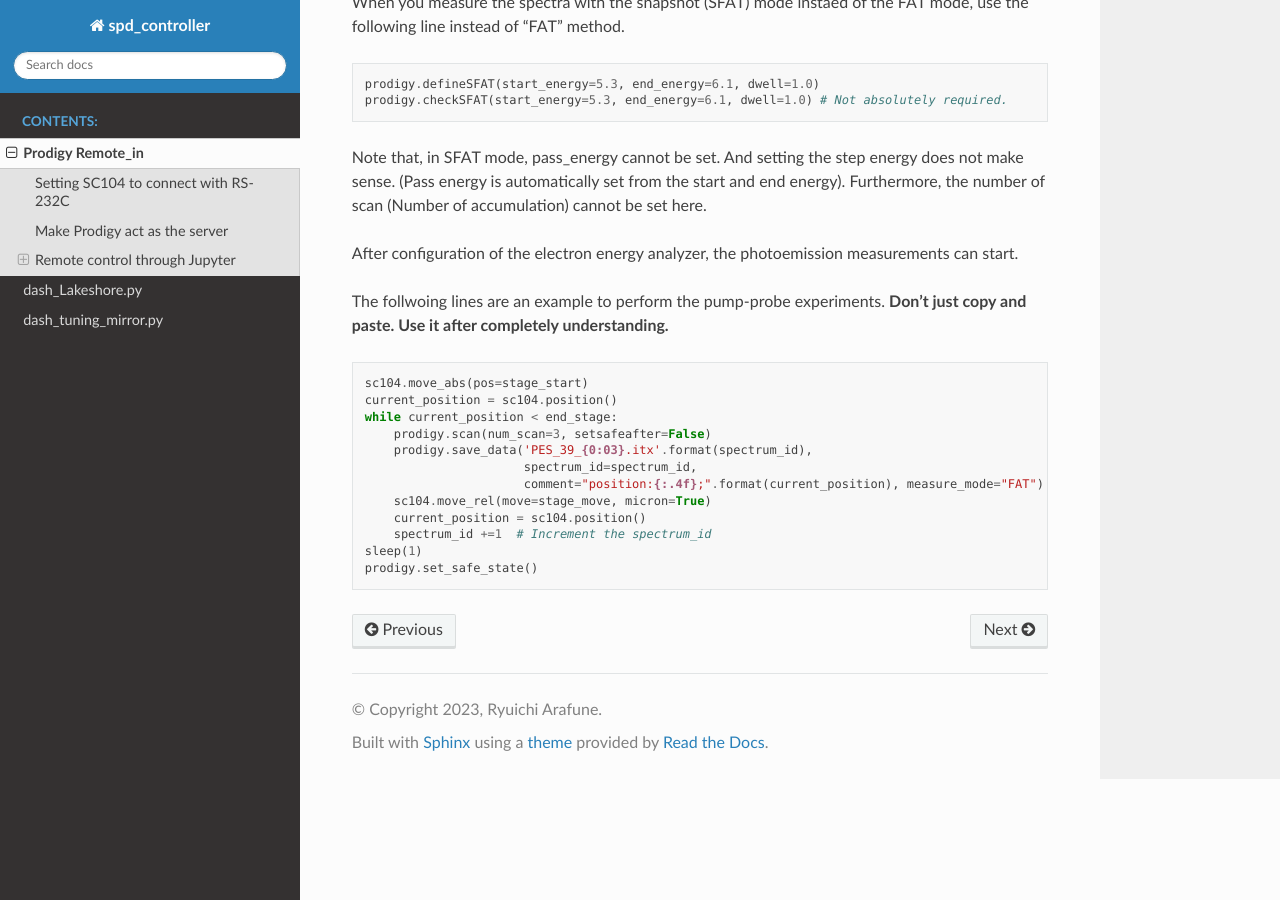
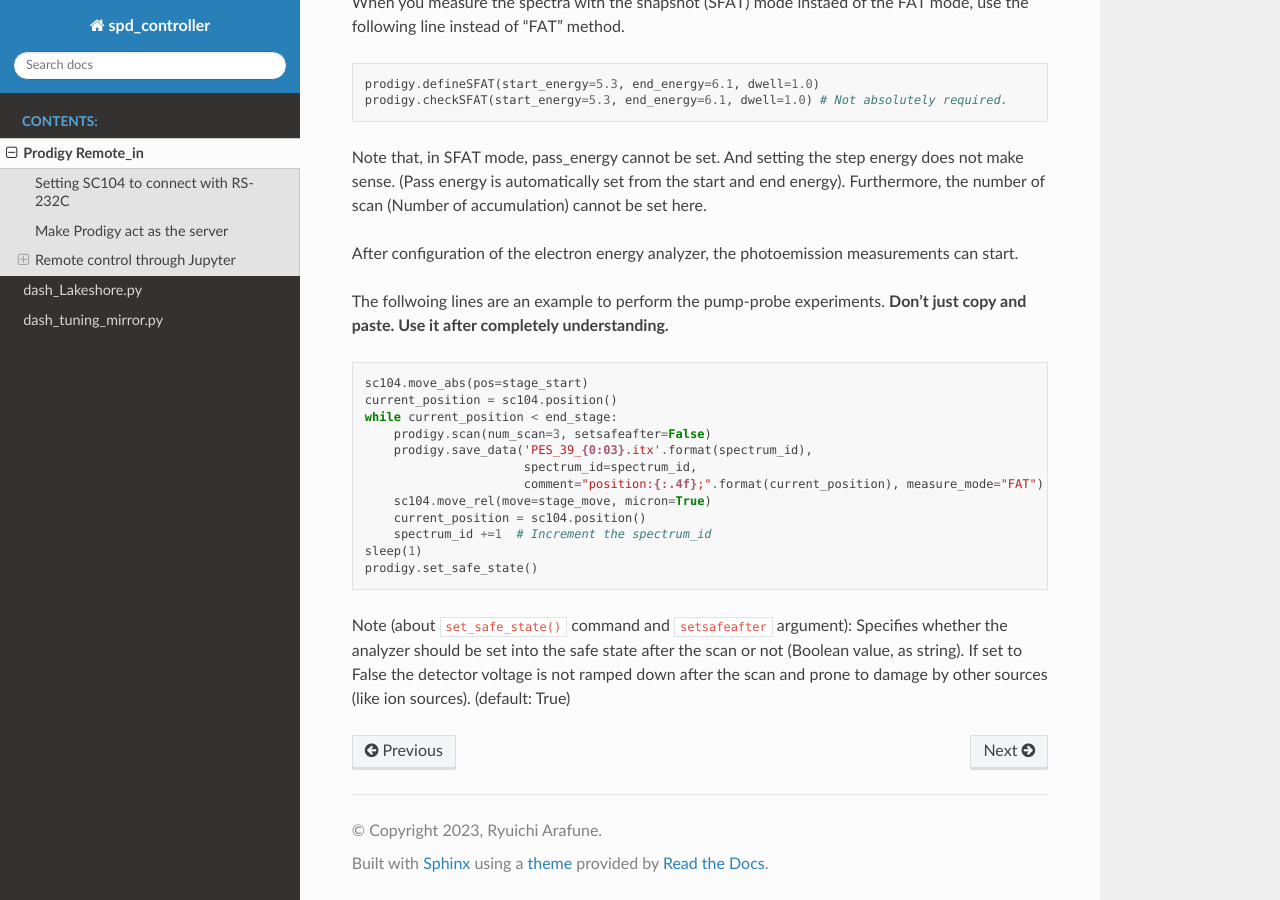
Before and after one commit to arafune/spd_controller, a Sphinx documentation site: the page built from doc/source/Prodigy_remote_in/Prodigy_remote_in.md, in a window 1280 px wide and 900 px high, scrolled down 5132 px. Built offline with Sphinx 7.4.7 and the Read the Docs theme 2.0.0, drawn with Linux system fonts in a browser that asks for light colours.

Commit message:
docs: Update document

````diff
--- a/doc/source/Prodigy_remote_in/Prodigy_remote_in.md
+++ b/doc/source/Prodigy_remote_in/Prodigy_remote_in.md
@@ -150,6 +150,10 @@ sleep(1)
 prodigy.set_safe_state()
 ```
 
+Note (about `set_safe_state()` command and `setsafeafter` argument):
+Specifies whether the analyzer should be set into the safe state after the scan or not (Boolean value, as string).
+If set to False the detector voltage is not ramped down after the scan and prone to damage by other sources (like ion sources). (default: True)
+
 <!--
 The below is for way-3.
 
````
